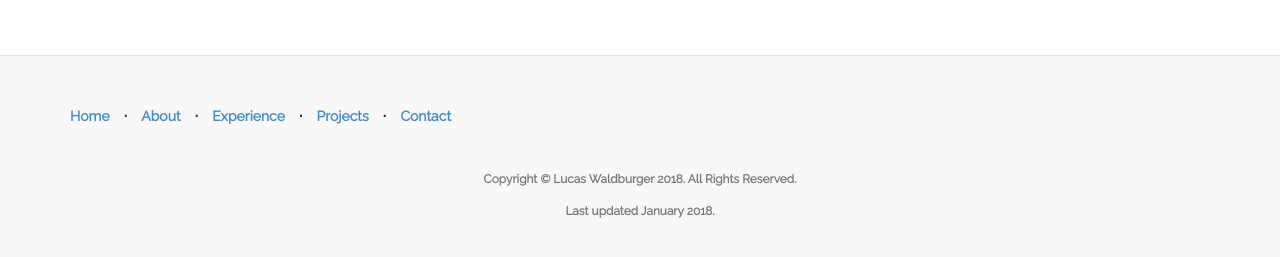
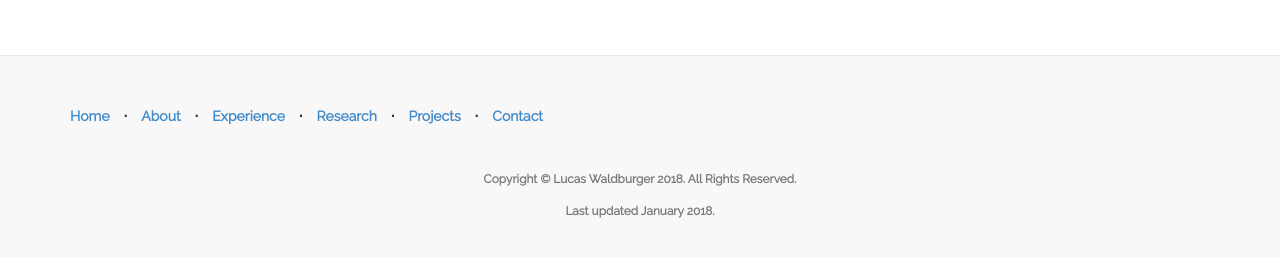
Before and after one commit to lucaswaldburger/lucaswaldburger.github.io, a Jekyll site: the page built from index.html, in a window 1280 px wide and 900 px high, scrolled down 6085 px. Shown: the part 630-887 px from the top of the window. Built offline with Jekyll 4.4.1, drawn with Linux system fonts in a browser that asks for light colours; nearby versions of some CDN libraries.

Commit message:
Update footer.html

```diff
--- a/_includes/footer.html
+++ b/_includes/footer.html
@@ -17,6 +17,10 @@
                     </li>
                     <li class="footer-menu-divider">&sdot;</li>
                     <li>
+                        <a class="page-scroll" href="#research">Research</a>
+                    </li>
+                    <li class="footer-menu-divider">&sdot;</li>
+                    <li>
                         <a class="page-scroll" href="#projects">Projects</a>
                     </li>
                     <li class="footer-menu-divider">&sdot;</li>
```
